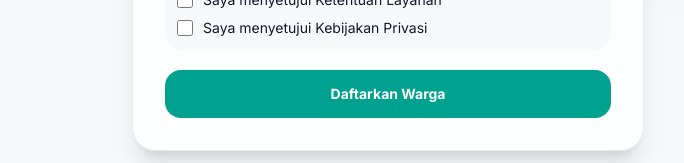
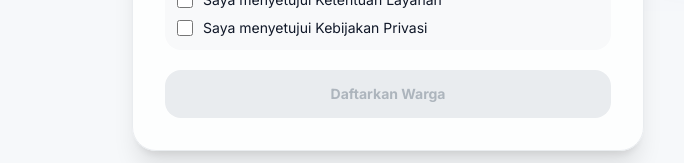
Before and after one commit to alhamidi1/desaworks, a Next.js app: page /register in a window 1280 px wide. Shown: the part 789-952 px from the top of the page, without its empty margins (252-936 px from the left). Built offline with nearby package versions, Linux system fonts and the light colour scheme; no server answers; the database is empty.

Commit message:
feat(residents): disable and grey out submit button until consent policies are accepted

```diff
--- a/src/components/residents/ManagerInviteForm.tsx
+++ b/src/components/residents/ManagerInviteForm.tsx
@@ -71,6 +71,8 @@ export default function ManagerInviteForm() {
     setTos(false);
     setPrivacy(false);
   }
+
+  const isSubmitDisabled = loading || !tos || !privacy;
 
   if (result) {
     const origin = typeof window !== 'undefined' ? window.location.origin : '';
@@ -169,7 +171,7 @@ export default function ManagerInviteForm() {
         </label>
       </div>
 
-      <button type="submit" disabled={loading} className="nm-pressable w-full rounded-xl bg-primary-600 px-6 py-3.5 text-sm font-bold text-white shadow-md transition hover:bg-primary-700 disabled:opacity-60">
+      <button type="submit" disabled={isSubmitDisabled} className="nm-pressable w-full rounded-xl bg-primary-600 px-6 py-3.5 text-sm font-bold text-white shadow-md transition hover:bg-primary-700 disabled:bg-neutral-200 disabled:text-neutral-400 disabled:cursor-not-allowed disabled:shadow-none">
         {loading ? t('invite.creating') : t('invite.submit')}
       </button>
     </form>
--- a/src/components/residents/RegistrationForm.tsx
+++ b/src/components/residents/RegistrationForm.tsx
@@ -83,6 +83,8 @@ export default function RegistrationForm({ residentId, isPublic = false }: Regis
       setLoading(false);
     }
   }
+
+  const isSubmitDisabled = loading || (!residentId && (!tos || !privacy));
 
   if (success) {
     return (
@@ -201,8 +203,8 @@ export default function RegistrationForm({ residentId, isPublic = false }: Regis
       {/* Submit */}
       <button
         type="submit"
-        disabled={loading}
-        className="w-full rounded-xl bg-primary-600 px-6 py-3.5 text-sm font-bold text-white hover:-translate-y-0.5 active:translate-y-0 transition-all duration-150 disabled:opacity-60 disabled:cursor-not-allowed disabled:transform-none"
+        disabled={isSubmitDisabled}
+        className="w-full rounded-xl bg-primary-600 px-6 py-3.5 text-sm font-bold text-white hover:-translate-y-0.5 active:translate-y-0 transition-all duration-150 disabled:bg-neutral-200 disabled:text-neutral-400 disabled:cursor-not-allowed disabled:transform-none disabled:shadow-none"
       >
         {loading ? (
           <span className="flex items-center justify-center gap-2">
```
